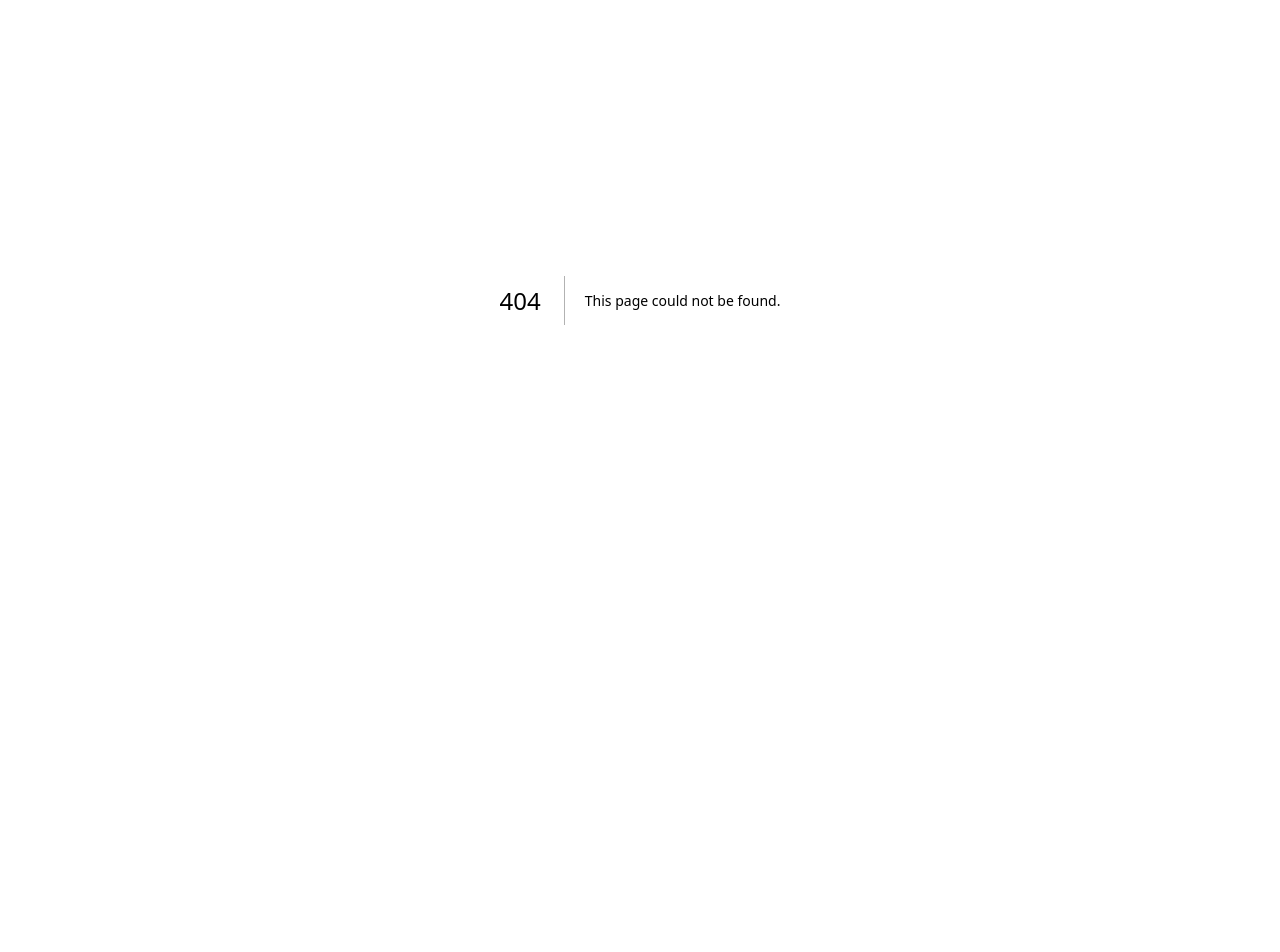
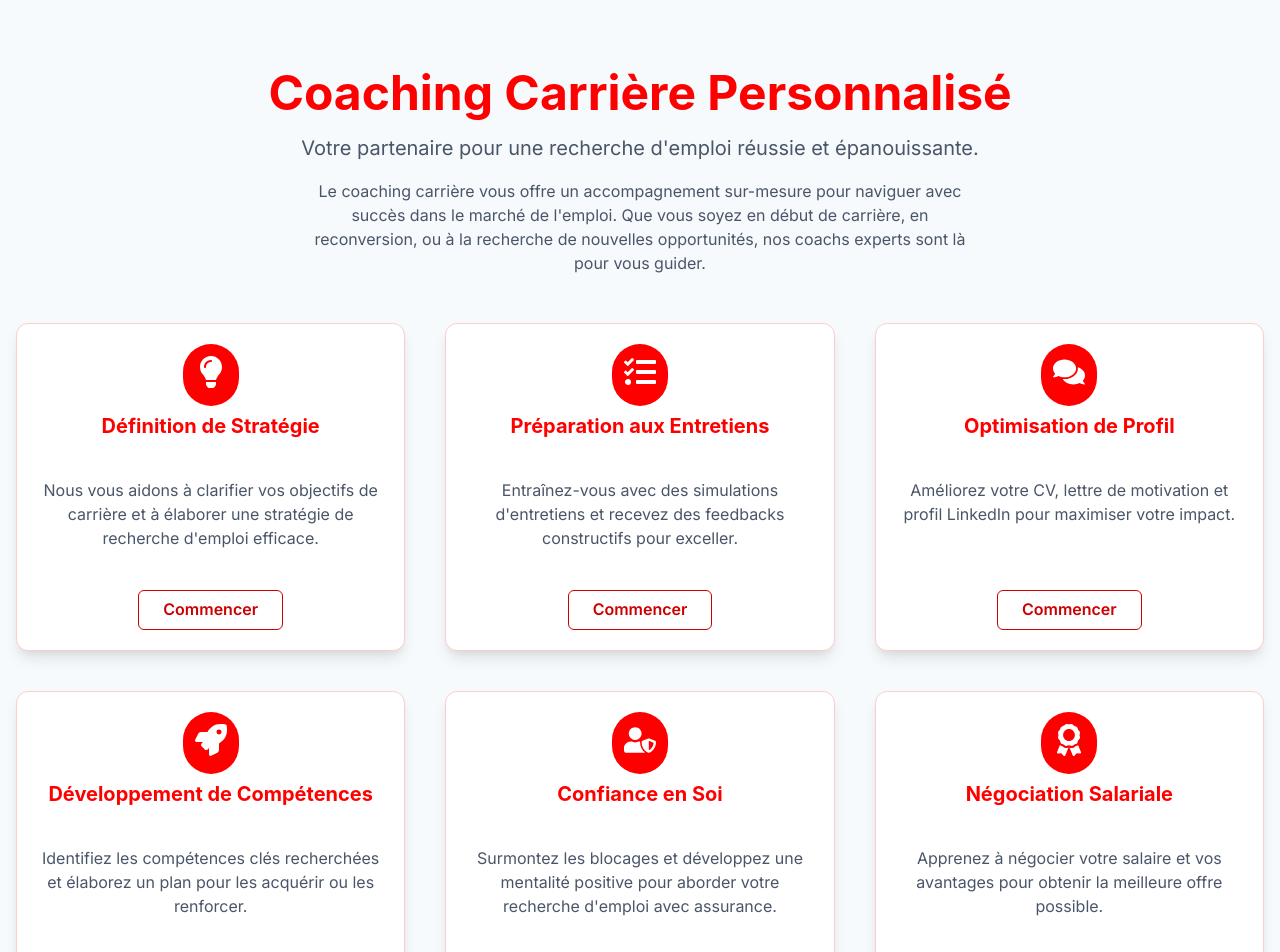
Before and after one commit to YassLeMaudit/Alberthon-Croix-Rouge, a Next.js app: page /en/coaching in a window 1280 px wide. Before the commit this address had no page. Shown: the part 100-1052 px from the top of the page. Before the commit the page ends 800 px from the top, so only its background shows below. Built offline with nearby package versions, Linux system fonts and the light colour scheme.

Commit message:
[ADD] - fixed working version

```diff
--- /dev/null
+++ b/src/app/[locale]/coaching/page.tsx
@@ -0,0 +1,137 @@
+'use client'
+
+import { Box, Container, Heading, Text, VStack, useColorModeValue, SimpleGrid, Card, CardHeader, CardBody, CardFooter, Button, Icon, Modal, ModalOverlay, ModalContent, ModalHeader, ModalCloseButton, ModalBody, ModalFooter, useDisclosure } from '@chakra-ui/react';
+import { FaLightbulb, FaTasks, FaComments, FaRocket, FaUserShield, FaAward } from 'react-icons/fa';
+import Link from 'next/link';
+import { useState } from 'react';
+
+export default function CoachingPage() {
+  const bgColor = useColorModeValue('gray.50', 'gray.800');
+  const cardBg = useColorModeValue('white', 'gray.700');
+  const textColor = useColorModeValue('gray.600', 'gray.300');
+  const headingColor = useColorModeValue('redCross.500', 'redCross.300');
+  const { isOpen, onOpen, onClose } = useDisclosure();
+  const [selectedAdvice, setSelectedAdvice] = useState('');
+
+  const coachingSections = [
+    {
+      icon: FaLightbulb,
+      title: "Définition de Stratégie",
+      description: "Nous vous aidons à clarifier vos objectifs de carrière et à élaborer une stratégie de recherche d'emploi efficace.",
+      advice: "Définition de Stratégie: Commencez par lister vos compétences et vos objectifs de carrière à court et long terme."
+    },
+    {
+      icon: FaTasks,
+      title: "Préparation aux Entretiens",
+      description: "Entraînez-vous avec des simulations d'entretiens et recevez des feedbacks constructifs pour exceller.",
+      advice: "Préparation aux Entretiens: Entraînez-vous à répondre aux questions courantes et préparez des questions pertinentes à poser à l'intervieweur."
+    },
+    {
+      icon: FaComments,
+      title: "Optimisation de Profil",
+      description: "Améliorez votre CV, lettre de motivation et profil LinkedIn pour maximiser votre impact.",
+      advice: "Optimisation de Profil: Assurez-vous que votre CV est concis, met en valeur vos réalisations et est adapté à chaque offre d'emploi."
+    },
+    {
+      icon: FaRocket,
+      title: "Développement de Compétences",
+      description: "Identifiez les compétences clés recherchées et élaborez un plan pour les acquérir ou les renforcer.",
+      advice: "Développement de Compétences: Identifiez une compétence clé pour votre domaine et cherchez des cours en ligne ou des ateliers pour la développer."
+    },
+    {
+      icon: FaUserShield,
+      title: "Confiance en Soi",
+      description: "Surmontez les blocages et développez une mentalité positive pour aborder votre recherche d'emploi avec assurance.",
+      advice: "Confiance en Soi: Rappelez-vous de vos succès passés et concentrez-vous sur vos forces. Chaque 'non' vous rapproche d'un 'oui'."
+    },
+    {
+      icon: FaAward,
+      title: "Négociation Salariale",
+      description: "Apprenez à négocier votre salaire et vos avantages pour obtenir la meilleure offre possible.",
+      advice: "Négociation Salariale: Faites des recherches sur les salaires moyens pour votre poste et votre expérience. Soyez prêt à justifier vos attentes."
+    }
+  ];
+
+  const handleShowAdvice = (advice: string) => {
+    setSelectedAdvice(advice);
+    onOpen();
+  };
+
+  return (
+    <Box bg={bgColor} minH="100vh" py={20}>
+      <Container maxW="container.xl">
+        <VStack spacing={12}>
+          <VStack spacing={4} textAlign="center">
+            <Heading as="h1" size="2xl" color={headingColor}>
+              Coaching Carrière Personnalisé
+            </Heading>
+            <Text fontSize="xl" color={textColor}>
+              Votre partenaire pour une recherche d'emploi réussie et épanouissante.
+            </Text>
+            <Text fontSize="md" color={textColor} maxW="2xl">
+              Le coaching carrière vous offre un accompagnement sur-mesure pour naviguer avec succès dans le marché de l'emploi. Que vous soyez en début de carrière, en reconversion, ou à la recherche de nouvelles opportunités, nos coachs experts sont là pour vous guider.
+            </Text>
+          </VStack>
+
+          <SimpleGrid columns={{ base: 1, md: 2, lg: 3 }} spacing={10} w="full">
+            {coachingSections.map((section, index) => (
+              <Card key={index} bg={cardBg} shadow="lg" rounded="xl" transition="all 0.3s" _hover={{ transform: 'translateY(-5px)', shadow: 'xl' }} border="1px solid" borderColor="redCross.100">
+                <CardHeader>
+                  <VStack>
+                    <Box p={3} rounded="full" bg="redCross.500" color="white" display="inline-block">
+                      <Icon as={section.icon} w={8} h={8} />
+                    </Box>
+                    <Heading size="md" color={headingColor} textAlign="center">{section.title}</Heading>
+                  </VStack>
+                </CardHeader>
+                <CardBody>
+                  <Text textAlign="center" color={textColor}>{section.description}</Text>
+                </CardBody>
+                <CardFooter justifyContent="center">
+                  <Button
+                    onClick={() => handleShowAdvice(section.advice)}
+                    colorScheme="redCross"
+                    variant="outline"
+                    px={6}
+                  >
+                    Commencer
+                  </Button>
+                </CardFooter>
+              </Card>
+            ))}
+          </SimpleGrid>
+
+          <VStack spacing={4} textAlign="center" pt={10}>
+            <Heading as="h2" size="xl" color={headingColor}>
+              Prêt à passer à l'action ?
+            </Heading>
+            <Text fontSize="lg" color={textColor}>
+              Contactez-nous pour une première consultation gratuite et découvrez comment nous pouvons vous aider.
+            </Text>
+            <Button as={Link} href="mailto:mkabbaj@albertschool.com" size="lg" colorScheme="redCross">
+              Prendre Rendez-vous
+            </Button>
+          </VStack>
+
+        </VStack>
+      </Container>
+
+      <Modal isOpen={isOpen} onClose={onClose} isCentered>
+        <ModalOverlay />
+        <ModalContent bg={cardBg}>
+          <ModalHeader color={headingColor}>Conseil</ModalHeader>
+          <ModalCloseButton />
+          <ModalBody>
+            <Text color={textColor}>{selectedAdvice}</Text>
+          </ModalBody>
+          <ModalFooter>
+            <Button colorScheme="redCross" onClick={onClose}>
+              Fermer
+            </Button>
+          </ModalFooter>
+        </ModalContent>
+      </Modal>
+
+    </Box>
+  );
+}
--- a/src/app/[locale]/layout.tsx
+++ b/src/app/[locale]/layout.tsx
@@ -16,6 +16,34 @@ export default function LocaleLayout({
     i18n.changeLanguage(locale)
   }, [locale])
 
+
+    useEffect(() => {
+    const handleKeyDown = (event: KeyboardEvent) => {
+      // Check for CTRL+B (Windows/Linux) or CMD+B (Mac)
+      if ((event.ctrlKey || event.metaKey) && event.key === 'b') {
+        event.preventDefault(); // Prevent default browser action (e.g., bolding text)
+        const selectedText = window.getSelection()?.toString().trim();
+
+        if (selectedText) {
+          const targetLanguage = prompt("Enter target language code (e.g., en, es, fr):");
+          if (targetLanguage) {
+            const googleTranslateUrl = `https://translate.google.com/?sl=auto&tl=${encodeURIComponent(targetLanguage)}&text=${encodeURIComponent(selectedText)}`;
+            window.open(googleTranslateUrl, '_blank');
+          }
+        } else {
+          alert("Please select some text to translate.");
+        }
+      }
+    };
+
+    document.addEventListener('keydown', handleKeyDown);
+
+    // Cleanup function to remove the event listener
+    return () => {
+      document.removeEventListener('keydown', handleKeyDown);
+    };
+  }, []); // Empty dependency array means this effect runs once on mount and cleanup on unmount
+
   return (
     <>
       <Header />
--- a/src/components/Header.tsx
+++ b/src/components/Header.tsx
@@ -20,6 +20,7 @@ export default function Header() {
     { key: 'home', label: t('header.home'), href: `/${currentLang}` },
     { key: 'cv', label: t('header.cv'), href: `/${currentLang}/cv` },
     { key: 'lettre', label: t('header.lettre'), href: `/${currentLang}/lettre` },
+    { key: 'coaching', label: t('header.coaching'), href: `/${currentLang}/coaching` },
   ]
 
   // Déterminer si le lien est actif
```
